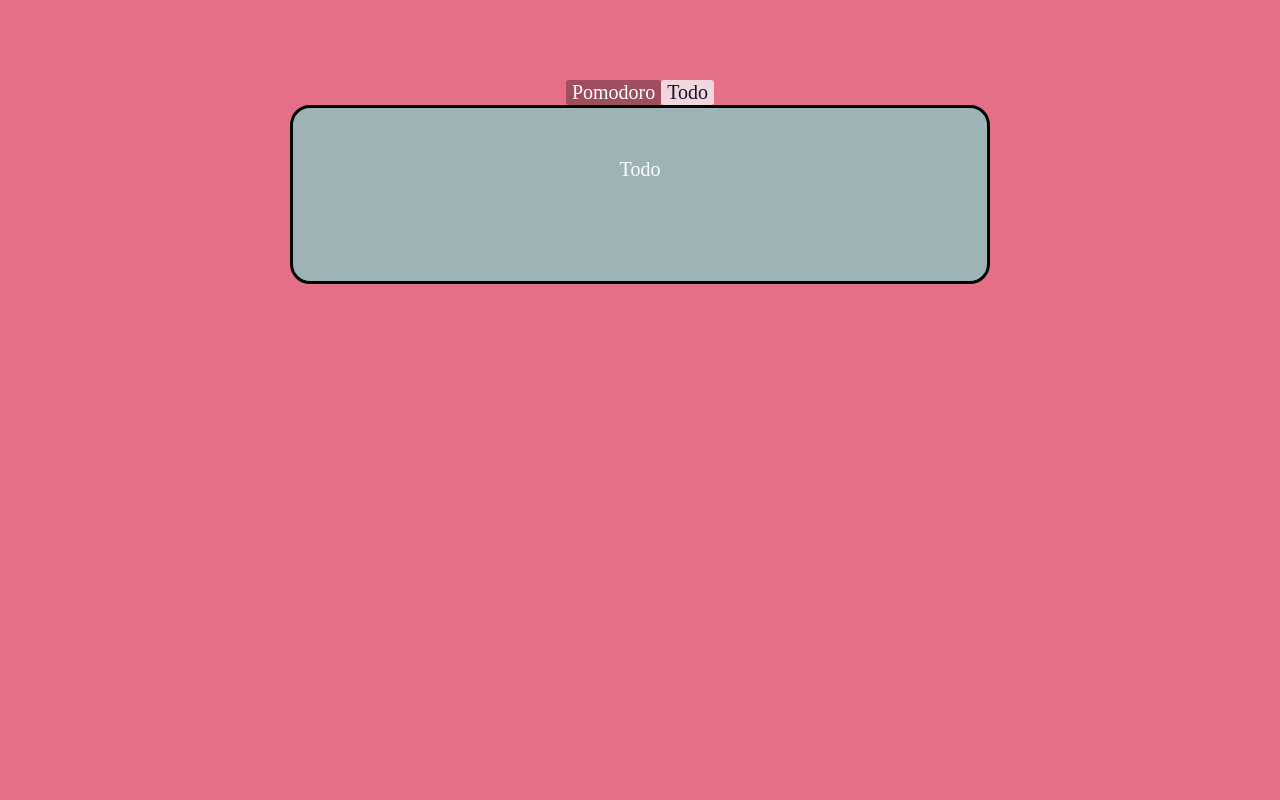
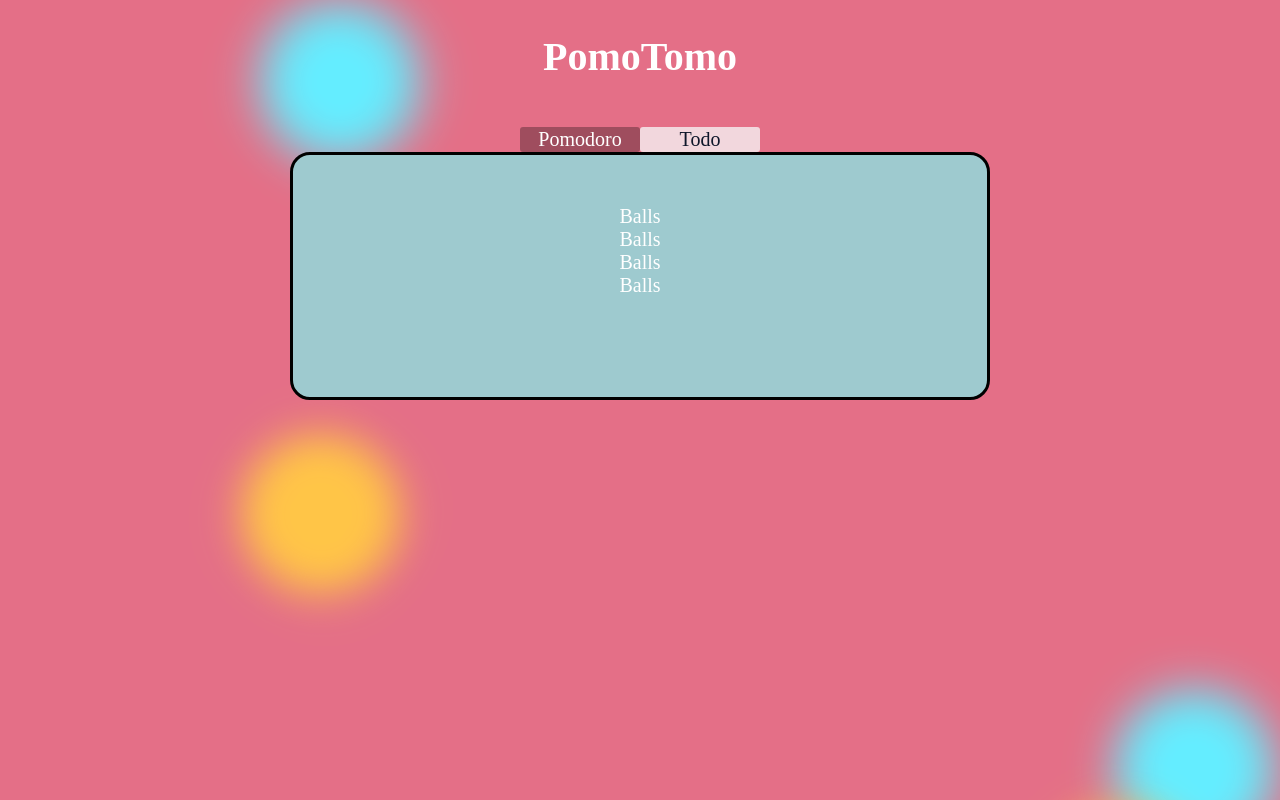
Before and after one commit to MickEnev/pomodoro, a React (Vite) app: page / in a window 1280 px wide. Both pictures are taken after a click on the button "Todo". Built offline with nearby package versions, Linux system fonts and the light colour scheme; a web font is replaced by a local one.

Commit message:
fancy pants background

```diff
--- a/src/App.css
+++ b/src/App.css
@@ -23,3 +23,104 @@
   position: relative;
   overflow: hidden;
 }
+
+/* This background CSS was provided by https://prismic.io/blog/css-background-effects */
+
+@keyframes move {
+  100% {
+    transform: translate3d(0, 0, 1px) rotate(360deg);
+  }
+}
+
+.background {
+  position: fixed;
+  width: 100vw;
+  height: 100vh;
+  top: 0;
+  left: 0;
+  background: #e46f87;
+  overflow: hidden;
+}
+
+.ball {
+  position: absolute;
+  width: 20vmin;
+  height: 20vmin;
+  border-radius: 50%;
+  backface-visibility: hidden;
+  animation: move linear infinite;
+}
+
+.ball:nth-child(odd) {
+    color: #64edff;
+}
+
+.ball:nth-child(even) {
+    color: #ffc547;
+}
+
+/* Using a custom attribute for variability */
+.ball:nth-child(1) {
+  top: 77%;
+  left: 88%;
+  animation-duration: 40s;
+  animation-delay: -3s;
+  transform-origin: 16vw -2vh;
+  box-shadow: 40vmin 0 5.703076368487546vmin currentColor;
+}
+.ball:nth-child(2) {
+  top: 42%;
+  left: 2%;
+  animation-duration: 53s;
+  animation-delay: -29s;
+  transform-origin: -19vw 21vh;
+  box-shadow: -40vmin 0 5.17594621519026vmin currentColor;
+}
+.ball:nth-child(3) {
+  top: 28%;
+  left: 18%;
+  animation-duration: 49s;
+  animation-delay: -8s;
+  transform-origin: -22vw 3vh;
+  box-shadow: 40vmin 0 5.248179047256236vmin currentColor;
+}
+.ball:nth-child(4) {
+  top: 50%;
+  left: 79%;
+  animation-duration: 26s;
+  animation-delay: -21s;
+  transform-origin: -17vw -6vh;
+  box-shadow: 40vmin 0 5.279749632220298vmin currentColor;
+}
+.ball:nth-child(5) {
+  top: 46%;
+  left: 15%;
+  animation-duration: 36s;
+  animation-delay: -40s;
+  transform-origin: 4vw 0vh;
+  box-shadow: -40vmin 0 5.964309466052033vmin currentColor;
+}
+.ball:nth-child(6) {
+  top: 77%;
+  left: 16%;
+  animation-duration: 31s;
+  animation-delay: -10s;
+  transform-origin: 18vw 4vh;
+  box-shadow: 40vmin 0 5.178483653434181vmin currentColor;
+}
+.ball:nth-child(7) {
+  top: 22%;
+  left: 17%;
+  animation-duration: 55s;
+  animation-delay: -6s;
+  transform-origin: 1vw -23vh;
+  box-shadow: -40vmin 0 5.703026794398318vmin currentColor;
+}
+.ball:nth-child(8) {
+  top: 41%;
+  left: 47%;
+  animation-duration: 43s;
+  animation-delay: -28s;
+  transform-origin: 25vw -3vh;
+  box-shadow: 40vmin 0 5.196265905749415vmin currentColor;
+}
--- a/src/App.jsx
+++ b/src/App.jsx
@@ -11,6 +11,14 @@
       <PomodoroProvider>
         <Dashboard/>
       </PomodoroProvider>
+      <div class="background">
+        <span class="ball"></span>
+        <span class="ball"></span>
+        <span class="ball"></span>
+        <span class="ball"></span>
+        <span class="ball"></span>
+        <span class="ball"></span>
+      </div>
     </div>
   )
 }
--- a/src/components/Dashboard.jsx
+++ b/src/components/Dashboard.jsx
@@ -14,7 +14,7 @@
 
   return (
     <div className={styles.dashboard}>
-      {/*<h1 style={{margin: '0 auto', color: '#ffffff'}}> PomoTomo</h1>*/}
+      {<h1 style={{margin: '0 auto', color: '#ffffff'}}> PomoTomo</h1>}
       <div className={styles.layout}>
         <Options selection={selection} setSelection={setSelection}/>
         <div className={styles.content}>{dataRender[selection]}</div>
--- a/src/components/Todo.jsx
+++ b/src/components/Todo.jsx
@@ -3,6 +3,13 @@
 
 export default function Todo() {
   return (
-    <div>Todo</div>
+    <div className="todo">
+      <ul className="todo-list">
+      <li className="task">Balls</li>
+      <li className="task">Balls</li>
+      <li className="task">Balls</li>
+      <li className="task">Balls</li>
+      </ul>
+    </div>
   )
 }
--- a/src/components/contexts/PomodoroContext.jsx
+++ b/src/components/contexts/PomodoroContext.jsx
@@ -78,6 +78,7 @@
 
   // Dynamically changes the tab title to include time
   useEffect(() => {
+    // Update title independently of clock
     const updateTitle = () => {
       if (isActive) {
         const now = Date.now();
--- a/src/css/Todo.css
+++ b/src/css/Todo.css
@@ -0,0 +1,12 @@
+.todo {
+    display: flex;
+    flex-direction: column;
+    align-items: center;
+    justify-content: center;
+}
+
+.todo-list {
+    list-style: none;
+    margin: 0;
+    padding: 0;
+}
--- a/src/css/dashboard.module.css
+++ b/src/css/dashboard.module.css
@@ -19,7 +19,6 @@
     max-width: 700px;
 }
 
-
 .dashboard::-webkit-scrollbar {
     display: none;
 }
@@ -32,7 +31,7 @@
 .content {
     display: flex;
     justify-content: center;
-    background: rgb(157, 179, 182);
+    background: rgb(158, 202, 207);
     padding: 100px;
     border-radius: 20px;
     border: solid;
--- a/src/css/option.module.css
+++ b/src/css/option.module.css
@@ -3,6 +3,7 @@
     display: flex;
     justify-content: center;
     margin-bottom: 0px;
+    align-items: center;
 }
 
 .button {
@@ -13,6 +14,7 @@
     transition-duration: 0.3s;
     border-radius: 3px;
     font-family: "DynaPuff";
+    width: 120px;
 }
 
 .button:hover {
```
